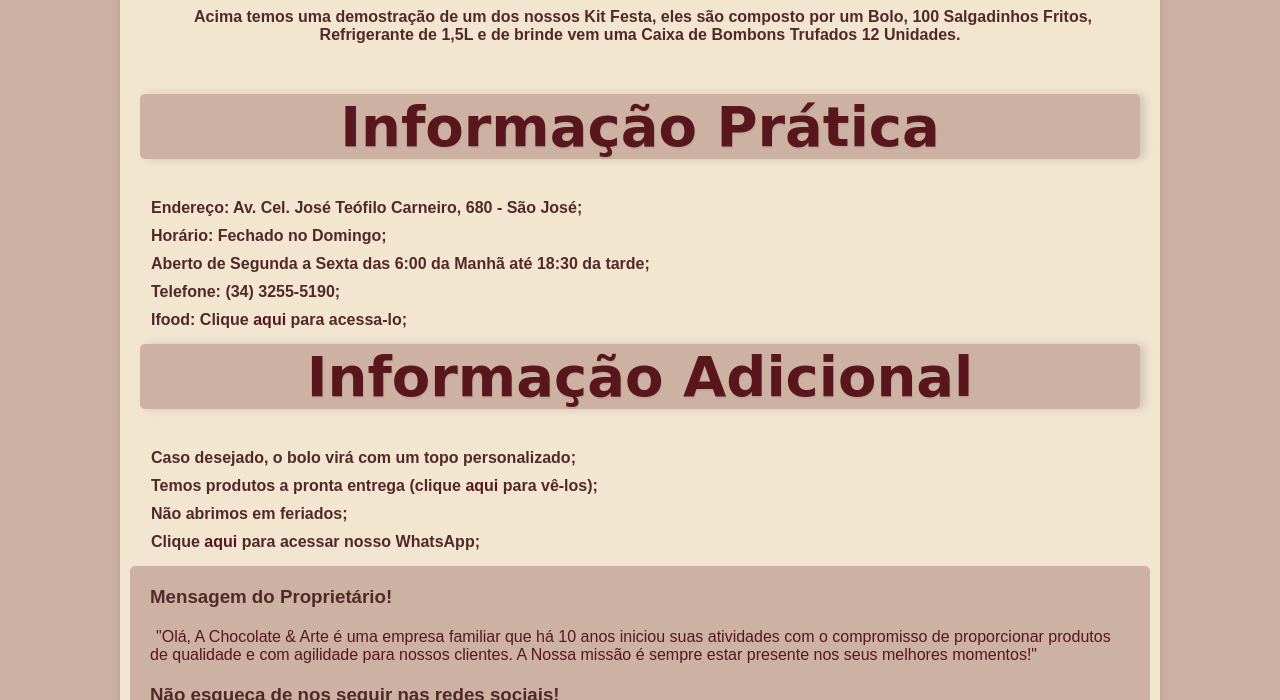
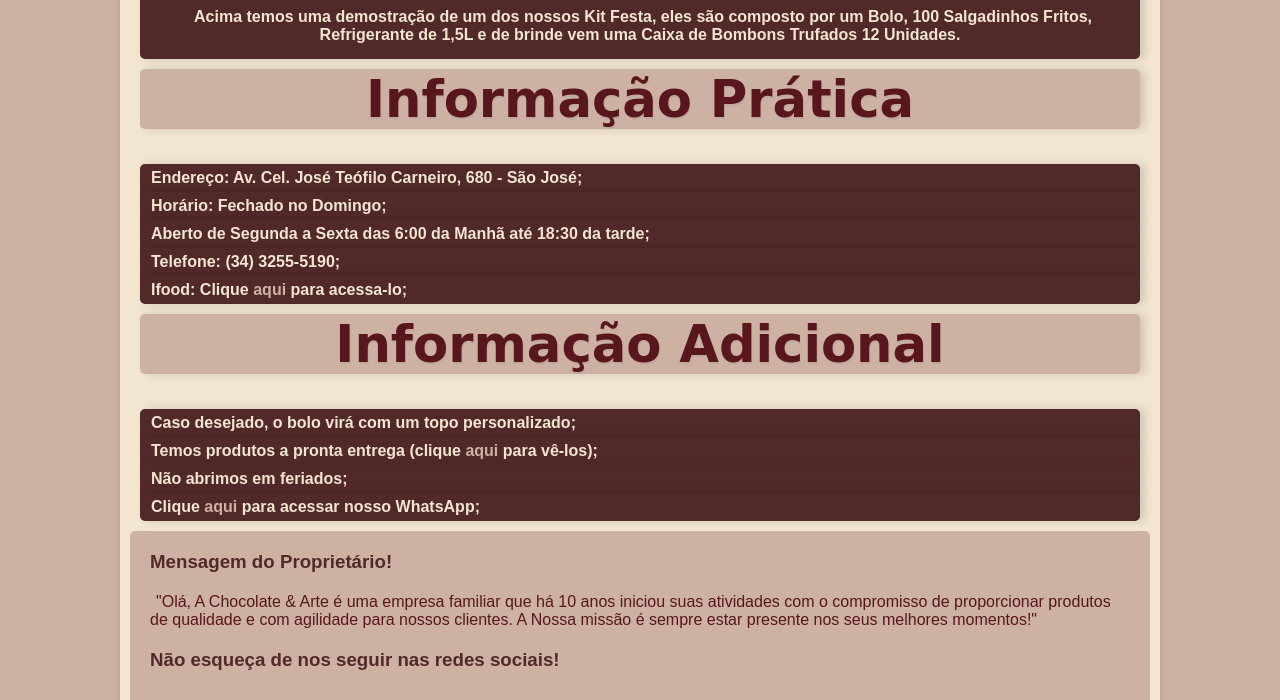
Before and after one commit to vitorgomes-r/Chocoart, a plain HTML site: page index.html in a window 1280 px wide. Shown: the part 801-1501 px from the top of the page. Drawn offline with Linux system fonts and the light colour scheme; a web font is replaced by a local one.

Commit message:
Manutenção no site, em HTML e CSS

```diff
--- a/index.html
+++ b/index.html
@@ -24,23 +24,23 @@
     <article>
         <h1>Chocolate & Arte</h1>
         <img src="imagens/kitfest.jpg" alt="Kit festa">
-        <p>Acima temos uma demostração de um dos nossos Kit Festa, eles são composto por um Bolo,
+        <p id="p1">Acima temos uma demostração de um dos nossos Kit Festa, eles são composto por um Bolo,
         100 Salgadinhos Fritos, Refrigerante de 1,5L e de brinde vem uma Caixa de Bombons Trufados
         12 Unidades.</p>
         <h2>Informação Prática</h2>
 
-            <p class="infos">Endereço: Av. Cel. José Teófilo Carneiro, 680 - São José;</p>
+            <p class="bordacima">Endereço: Av. Cel. José Teófilo Carneiro, 680 - São José;</p>
             <p class="infos">Horário: Fechado no Domingo; </p>
             <p class="infos">Aberto de Segunda a Sexta das 6:00 da Manhã até 18:30 da tarde;</p>
             <p class="infos">Telefone: (34) 3255-5190;</p>
-            <p class="infos">Ifood: Clique <a href="https://www.ifood.com.br/delivery/uberlandia-mg/chocolate--arte-padaria-confeitaria-sao-jose/5ccc7727-fcaf-4b62-b5dc-22b79ec3ce66?prato=206851332" target="_blank" hreflang="pt-br" rel="Link para o Ifood da Chocolate & Arte"> aqui</a> para acessa-lo;</p>
+            <p class="bordabaixo">Ifood: Clique <a href="https://www.ifood.com.br/delivery/uberlandia-mg/chocolate--arte-padaria-confeitaria-sao-jose/5ccc7727-fcaf-4b62-b5dc-22b79ec3ce66?prato=206851332" target="_blank" hreflang="pt-br" rel="Link para o Ifood da Chocolate & Arte"> aqui</a> para acessa-lo;</p>
 
         <h2>Informação Adicional</h2>
 
-            <p class="infos">Caso desejado, o bolo virá com um topo personalizado;</p>
+            <p class="bordacima">Caso desejado, o bolo virá com um topo personalizado;</p>
             <p class="infos">Temos produtos a pronta entrega (clique <a href="#">aqui</a> para vê-los);</a></p>
             <p class="infos">Não abrimos em feriados;</p>
-            <p class="infos">Clique <a href="https://api.whatsapp.com/send/?phone=%2B553491623187&app_absent=0" target="_blank" hreflang="pt-br" rel="WhatsApp da Chocolate & Arte">aqui</a> para acessar nosso WhatsApp;</a></p>
+            <p class="bordabaixo">Clique <a href="https://api.whatsapp.com/send/?phone=%2B553491623187&app_absent=0" target="_blank" hreflang="pt-br" rel="WhatsApp da Chocolate & Arte">aqui</a> para acessar nosso WhatsApp;</a></p>
 
     </article>
     <aside>
--- a/style.css
+++ b/style.css
@@ -88,7 +88,7 @@ article img{
 
 article h1{
     font-family:'Caramel', cursive ;
-    font-size: 4.6em;
+    font-size: 4.3em;
     color: var(--cor2);
     margin-top: 10px;
     margin-bottom: 35px;
@@ -100,12 +100,24 @@ article h1{
 }
 
 article p{
-    color: var(--cor4);
-    padding: 10px 0px 40px;
+    color: var(--cor1);
+    padding: 15px 0px 15px 0px;
     text-align: center;
-    padding-top: 10px;
     font-weight: bold;
     text-indent: 6px;
+    background-color: var(--cor4);
+    box-shadow: 5px 0px 10px 0px rgba(0, 0, 0, 0.331);
+}
+
+#p1{
+    color: var(--cor1);
+    padding: 15px 0px 15px 0px;
+    text-align: center;
+    font-weight: bold;
+    text-indent: 6px;
+    background-color: var(--cor4);
+    border-radius: 5px;
+    box-shadow: 5px 0px 10px 0px rgba(0, 0, 0, 0.142);
 }
 
 article{
@@ -116,7 +128,7 @@ article{
 
 article h2{
     font-family: 'Caramel', cursive;
-    font-size: 3.5em;
+    font-size: 3.2em;
     color: var(--cor2);
     margin-top: 10px;
     margin-bottom: 35px;
@@ -127,7 +139,7 @@ article h2{
 }
 
 article a{
-    color: var(--cor2);
+    color: var(--cor5);
     font-weight: bold;
     text-decoration: none;
 }
@@ -141,6 +153,21 @@ article a:hover{
 .infos{
     text-align: justify;
     padding: 5px;
+    box-shadow: 5px 0px 10px 0px rgba(0, 0, 0, 0.142);
+}
+
+.bordacima{
+    text-align: justify;
+    padding: 5px;
+    border-radius: 5px 5px 0px 0px;
+    box-shadow: 5px 0px 10px 0px rgba(0, 0, 0, 0.142);
+}
+
+.bordabaixo{
+    text-align: justify;
+    padding: 5px;
+    border-radius: 0px 0px 5px 5px;
+    box-shadow: 5px 0px 10px 0px rgba(0, 0, 0, 0.142);
 }
 
 aside{
@@ -169,6 +196,7 @@ aside p{
 aside ul{
     padding: 15px 30px 30px 30px;
     columns: 2;
+    list-style-type: none;
 }
 
 aside a{
```
